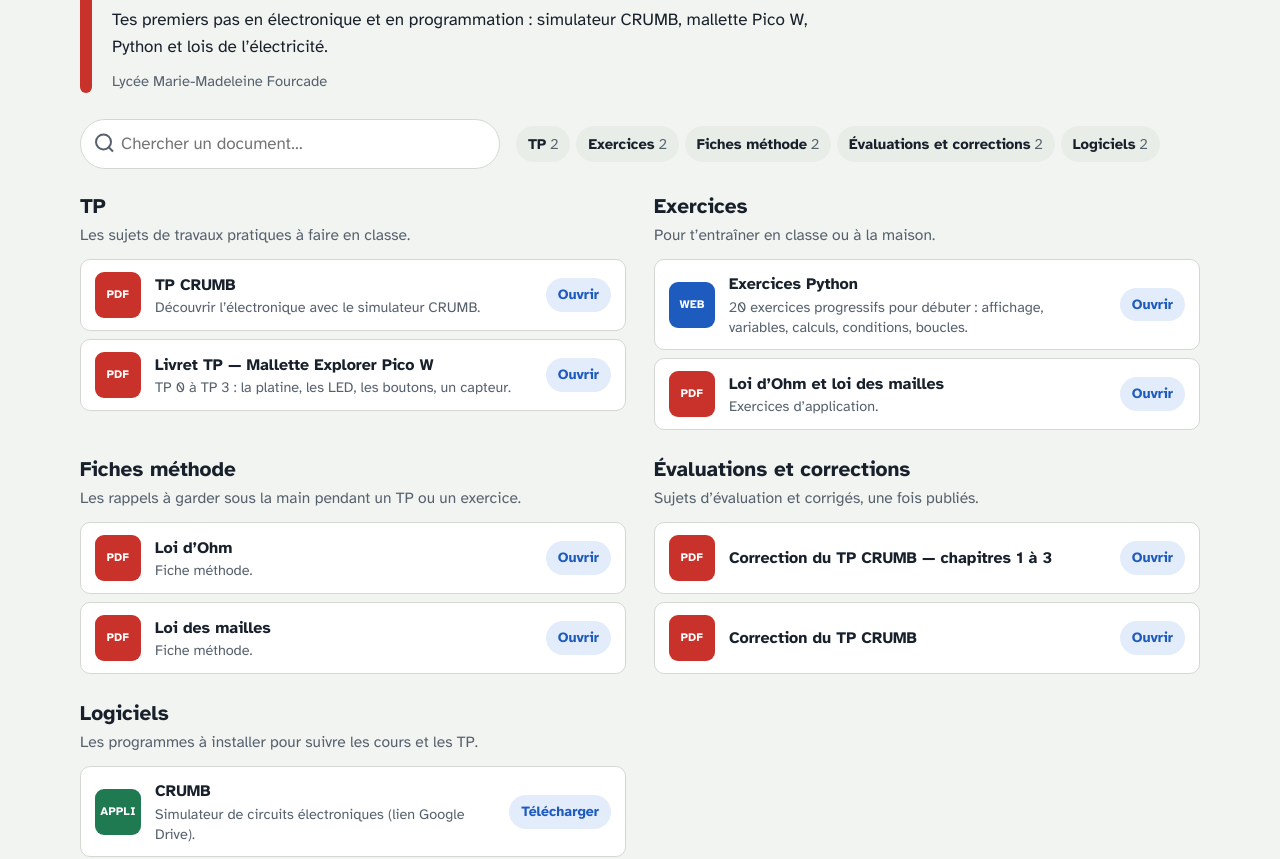
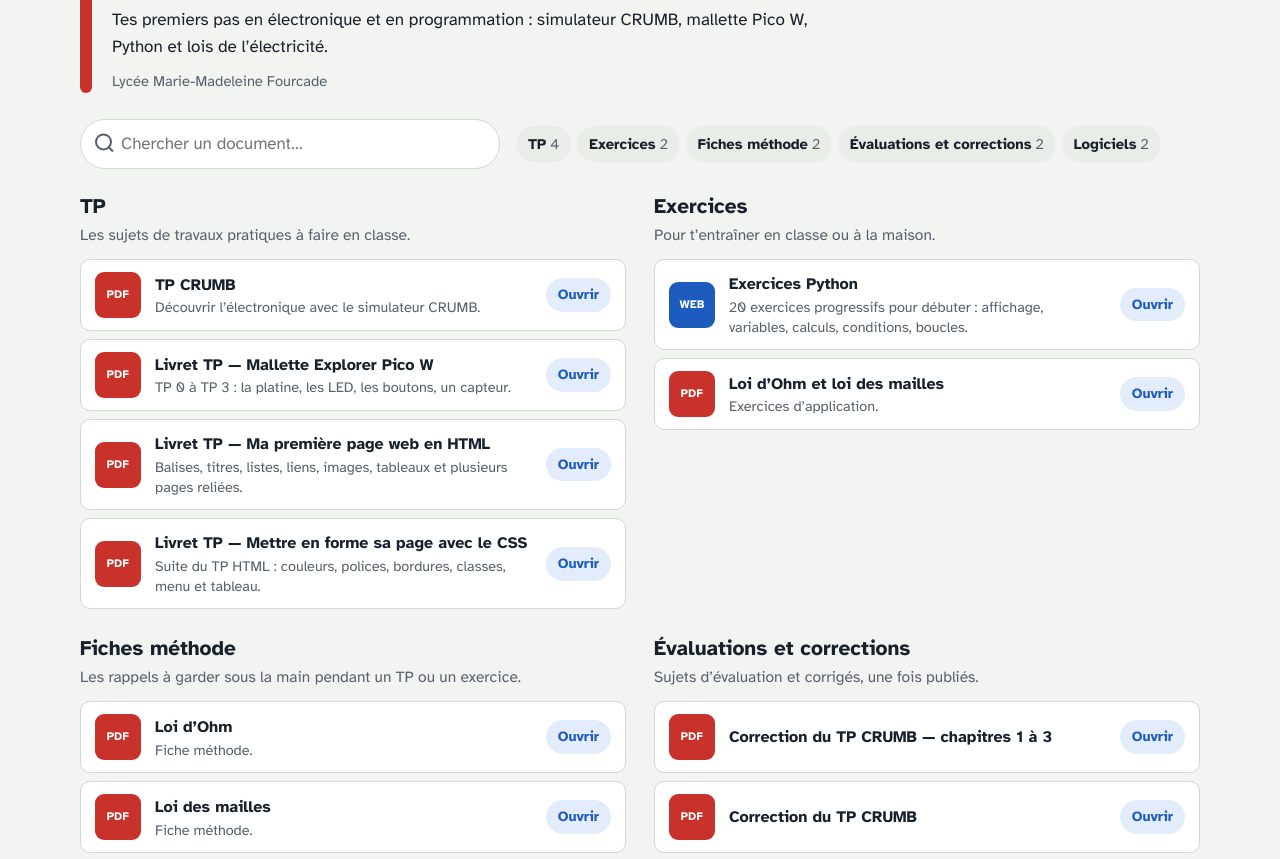
Before and after one commit to bonaliprof/bonaliprof.github.io, a plain HTML site: page 2mtne/index.html in a window 1280 px wide. Shown: the part 238-1097 px from the top of the page. Drawn offline with Linux system fonts and the light colour scheme.

Commit message:
Ajout des livrets TP HTML et TP CSS (2MTNE)
Co-Authored-By: Claude Opus 5.5 <noreply@anthropic.com>
Claude-Session: https://claude.ai/code/session_014Uui2Q9Lrvy2FMYcsa9MqJ

```diff
--- a/2mtne/index.html
+++ b/2mtne/index.html
@@ -83,6 +83,16 @@
         <span class="doc-text"><strong>Livret TP — Mallette Explorer Pico W</strong><span>TP 0 à TP 3 : la platine, les LED, les boutons, un capteur.</span></span>
         <span class="doc-action">Ouvrir</span>
       </a>
+      <a class="doc" href="documents/tp/Livret_TP_HTML.pdf" target="_blank" rel="noopener">
+        <span class="doc-type pdf">PDF</span>
+        <span class="doc-text"><strong>Livret TP — Ma première page web en HTML</strong><span>Balises, titres, listes, liens, images, tableaux et plusieurs pages reliées.</span></span>
+        <span class="doc-action">Ouvrir</span>
+      </a>
+      <a class="doc" href="documents/tp/Livret_TP_CSS.pdf" target="_blank" rel="noopener">
+        <span class="doc-type pdf">PDF</span>
+        <span class="doc-text"><strong>Livret TP — Mettre en forme sa page avec le CSS</strong><span>Suite du TP HTML : couleurs, polices, bordures, classes, menu et tableau.</span></span>
+        <span class="doc-action">Ouvrir</span>
+      </a>
       </div>
     </section>
 
```
Also changed, not shown: 2 other files.
